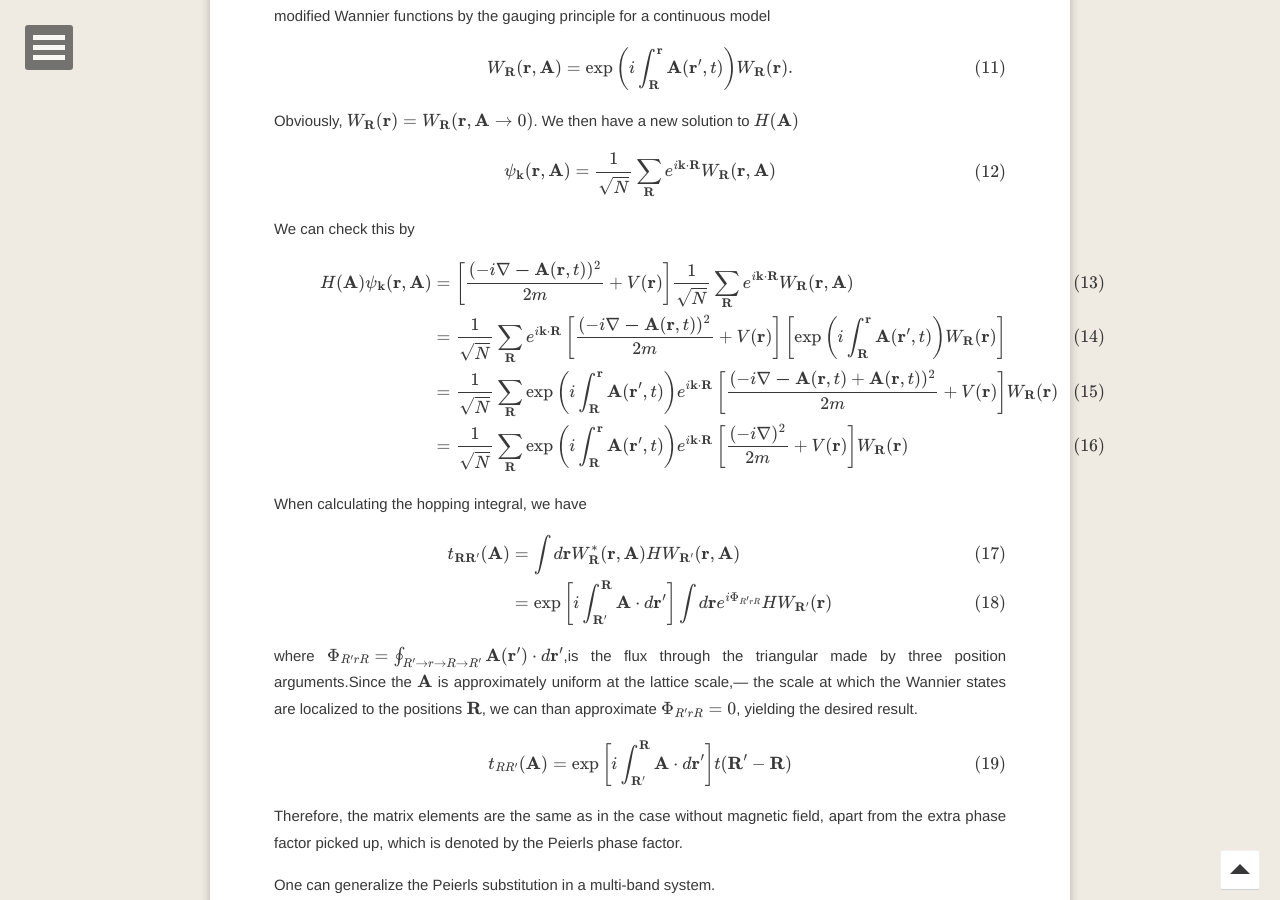
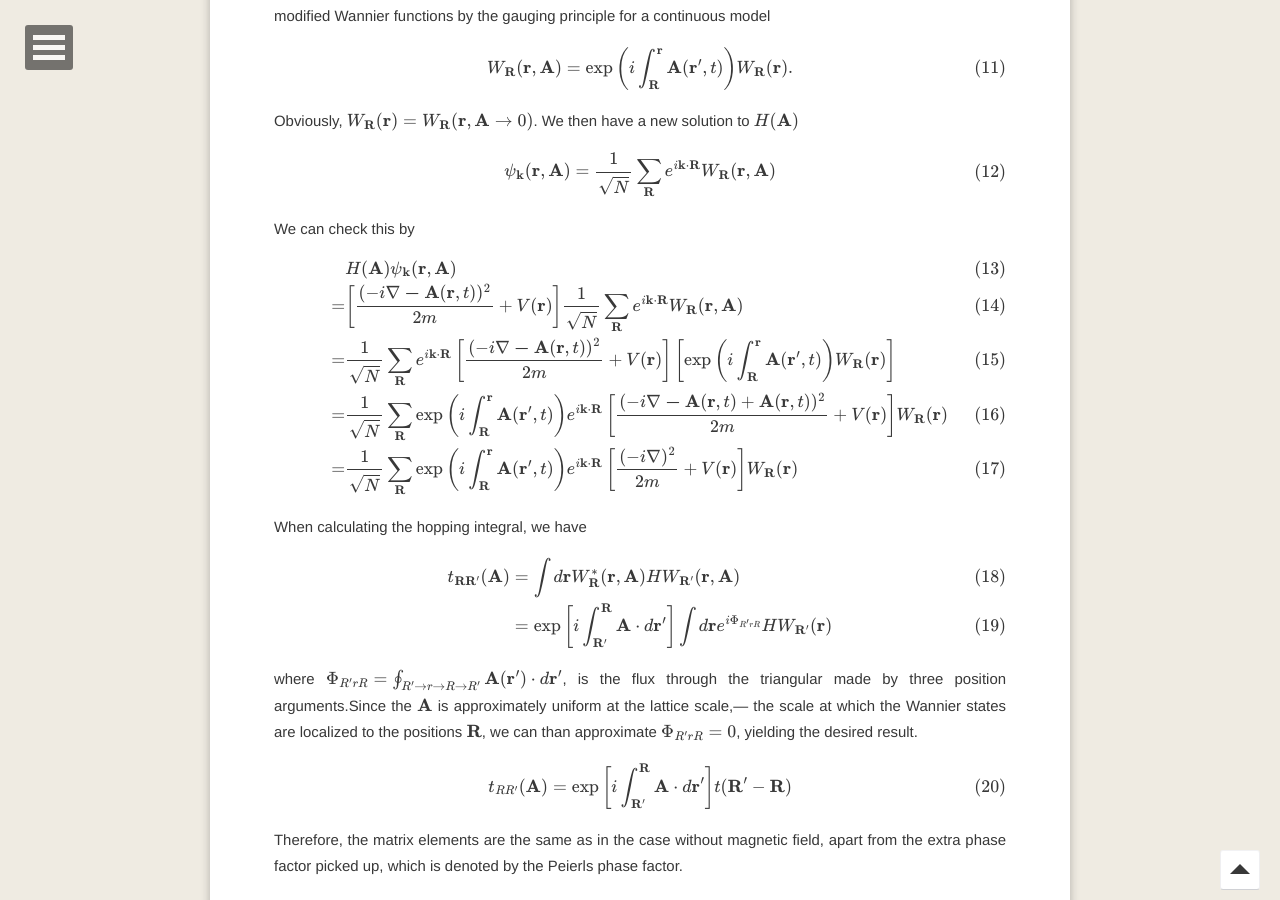
Before and after one commit to shuaichenphysics/shuaichenphysics.github.io, a Jekyll site: the page built from _posts/2023-11-16-Periels_substitution.md, in a window 1280 px wide and 900 px high, scrolled down 1535 px. Built offline with Jekyll 4.4.1, drawn with Linux system fonts in a browser that asks for light colours; formulas are drawn with MathJax 3; comment, search, counter and statistics services are not loaded.

```diff
--- a/_posts/2023-11-16-Periels_substitution.md
+++ b/_posts/2023-11-16-Periels_substitution.md
@@ -106,10 +106,11 @@ We can check this by
 
 $$
 \begin{align}
-H(\mathbf{A})\psi_{\mathbf{k}}(\mathbf{r},\mathbf{A}) & =\left[\frac{(-i\mathbf{\nabla-\mathbf{A}}(\mathbf{r},t))^{2}}{2m}+V(\mathbf{r})\right]\frac{1}{\sqrt{N}}\sum_{\mathbf{R}}e^{i\mathbf{k}\cdot\mathbf{R}}W_{\mathbf{R}}(\mathbf{r},\mathbf{A})\\
- & =\frac{1}{\sqrt{N}}\sum_{\mathbf{R}}e^{i\mathbf{k}\cdot\mathbf{R}}\left[\frac{(-i\mathbf{\nabla-\mathbf{A}}(\mathbf{r},t))^{2}}{2m}+V(\mathbf{r})\right]\left[\exp\left(i\int_{\mathbf{R}}^{\mathbf{r}}\mathbf{A}(\mathbf{r}^{\prime},t)\right)W_{\mathbf{R}}(\mathbf{r})\right]\\
- & =\frac{1}{\sqrt{N}}\sum_{\mathbf{R}}\exp\left(i\int_{\mathbf{R}}^{\mathbf{r}}\mathbf{A}(\mathbf{r}^{\prime},t)\right)e^{i\mathbf{k}\cdot\mathbf{R}}\left[\frac{(-i\mathbf{\nabla-\mathbf{A}}(\mathbf{r},t)+\mathbf{A}(\mathbf{r},t))^{2}}{2m}+V(\mathbf{r})\right]W_{\mathbf{R}}(\mathbf{r})\\
- & =\frac{1}{\sqrt{N}}\sum_{\mathbf{R}}\exp\left(i\int_{\mathbf{R}}^{\mathbf{r}}\mathbf{A}(\mathbf{r}^{\prime},t)\right)e^{i\mathbf{k}\cdot\mathbf{R}}\left[\frac{(-i\nabla)^{2}}{2m}+V(\mathbf{r})\right]W_{\mathbf{R}}(\mathbf{r})
+& H(\mathbf{A})\psi_{\mathbf{k}}(\mathbf{r},\mathbf{A})  \\
+=& \left[\frac{(-i\mathbf{\nabla-\mathbf{A}}(\mathbf{r},t))^{2}}{2m}+V(\mathbf{r})\right]\frac{1}{\sqrt{N}}\sum_{\mathbf{R}}e^{i\mathbf{k}\cdot\mathbf{R}}W_{\mathbf{R}}(\mathbf{r},\mathbf{A})\\
+ =& \frac{1}{\sqrt{N}}\sum_{\mathbf{R}}e^{i\mathbf{k}\cdot\mathbf{R}}\left[\frac{(-i\mathbf{\nabla-\mathbf{A}}(\mathbf{r},t))^{2}}{2m}+V(\mathbf{r})\right]\left[\exp\left(i\int_{\mathbf{R}}^{\mathbf{r}}\mathbf{A}(\mathbf{r}^{\prime},t)\right)W_{\mathbf{R}}(\mathbf{r})\right]\\
+ =& \frac{1}{\sqrt{N}}\sum_{\mathbf{R}}\exp\left(i\int_{\mathbf{R}}^{\mathbf{r}}\mathbf{A}(\mathbf{r}^{\prime},t)\right)e^{i\mathbf{k}\cdot\mathbf{R}}\left[\frac{(-i\mathbf{\nabla-\mathbf{A}}(\mathbf{r},t)+\mathbf{A}(\mathbf{r},t))^{2}}{2m}+V(\mathbf{r})\right]W_{\mathbf{R}}(\mathbf{r})\\
+ =& \frac{1}{\sqrt{N}}\sum_{\mathbf{R}}\exp\left(i\int_{\mathbf{R}}^{\mathbf{r}}\mathbf{A}(\mathbf{r}^{\prime},t)\right)e^{i\mathbf{k}\cdot\mathbf{R}}\left[\frac{(-i\nabla)^{2}}{2m}+V(\mathbf{r})\right]W_{\mathbf{R}}(\mathbf{r})
 \end{align}
 $$
 
@@ -122,7 +123,7 @@ t_{\mathbf R\mathbf R^{\prime}}(\mathbf{A}) & =\int d\mathbf{r}W_{\mathbf{R}}^{*
 \end{align}
 $$
 
-where $$\Phi_{R^{\prime}rR}=\oint_{R^{\prime}\rightarrow r\rightarrow R\rightarrow R^{\prime}}\mathbf{A}(\mathbf{r}^{\prime})\cdot d\mathbf{r}^{\prime}$$,is
+where $$\Phi_{R^{\prime}rR}=\oint_{R^{\prime}\rightarrow r\rightarrow R\rightarrow R^{\prime}}\mathbf{A}(\mathbf{r}^{\prime})\cdot d\mathbf{r}^{\prime}$$, is
 the flux through the triangular made by three position arguments.Since
 the $$\mathbf{A}$$ is approximately uniform at the lattice scale,---
 the scale at which the Wannier states are localized to the positions
```
